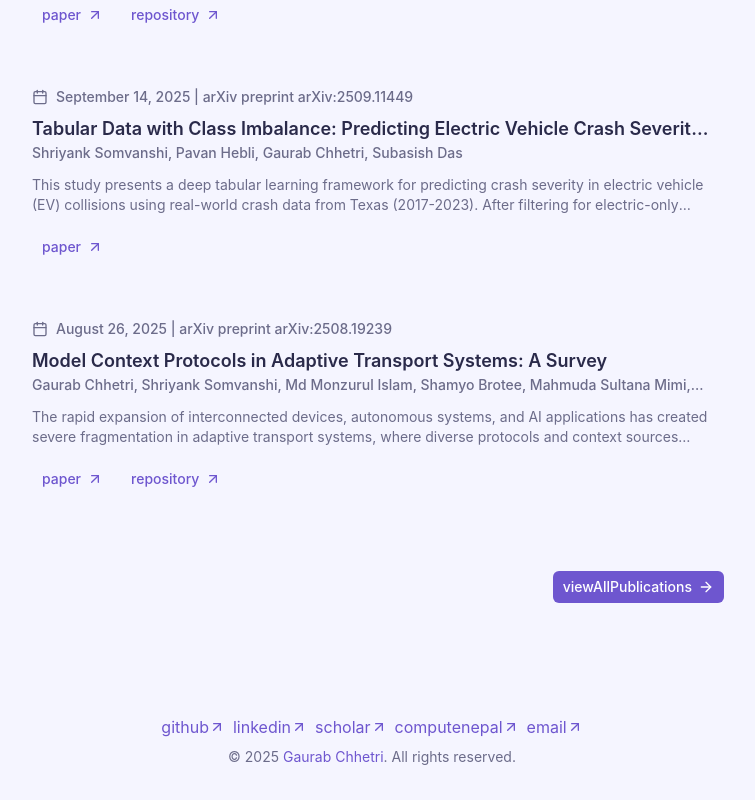
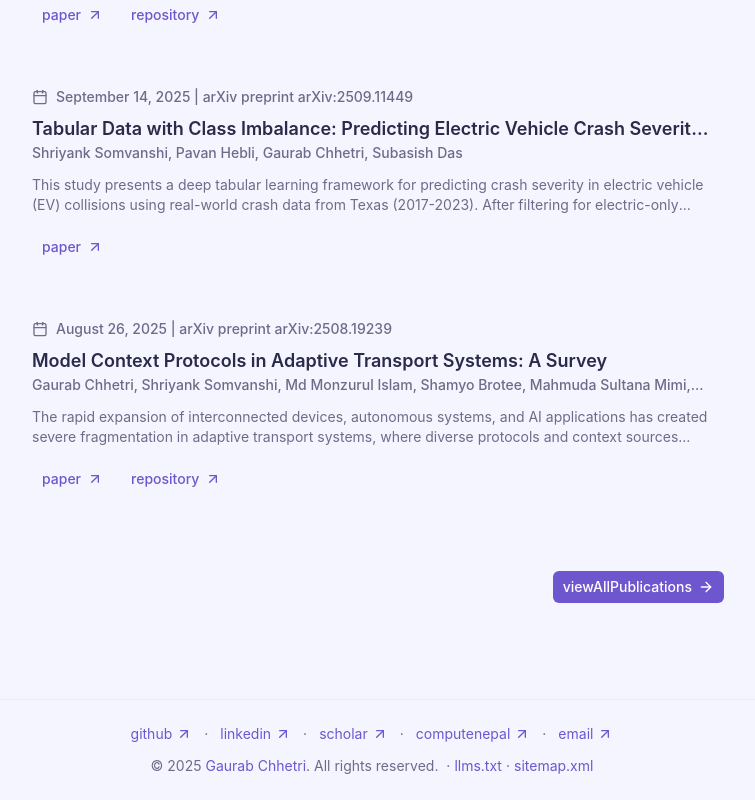
Before and after one commit to gauravfs-14/gaurabchhetri.com.np, a Next.js app: page / in a window 1280 px wide. Shown: the part 3925-4725 px from the top of the page, without its empty margins (268-1023 px from the left). Built offline with nearby package versions, Linux system fonts and the light colour scheme.

Commit message:
feat: add llms.txt file for LLMs overview and update footer with new links

```diff
--- a/src/components/footer.tsx
+++ b/src/components/footer.tsx
@@ -3,28 +3,71 @@ import { ArrowUpRight } from "lucide-react";
 
 export default function Footer() {
   return (
-    <footer className="py-4">
+    <footer className="py-6 border-t border-border/50">
       <div className="container mx-auto px-4">
-        <div className="flex justify-center items-center gap-2 flex-wrap">
+        <div className="flex justify-center items-center gap-3 flex-wrap text-sm">
           {/* GitHub, LinkedIn, Scholar, Email, ComputeNepal */}
-          <Link href="https://github.com/gauravfs-14" target="_blank" className="text-primary hover:underline inline-flex items-center gap-0">
+          <Link
+            href="https://github.com/gauravfs-14"
+            target="_blank"
+            className="text-primary hover:underline inline-flex items-center gap-1"
+            aria-label="GitHub"
+          >
             github <ArrowUpRight className="w-4 h-4" />
           </Link>
-          <Link href="https://www.linkedin.com/in/gaurabchhetri/" target="_blank" className="text-primary hover:underline inline-flex items-center gap-0">
+          <span className="text-muted-foreground">·</span>
+          <Link
+            href="https://www.linkedin.com/in/gaurabchhetri/"
+            target="_blank"
+            className="text-primary hover:underline inline-flex items-center gap-1"
+            aria-label="LinkedIn"
+          >
             linkedin <ArrowUpRight className="w-4 h-4" />
           </Link>
-          <Link href="https://scholar.google.com/citations?user=0123456789&hl=en" target="_blank" className="text-primary hover:underline inline-flex items-center gap-0">
+          <span className="text-muted-foreground">·</span>
+          <Link
+            href="https://scholar.google.com/citations?user=0123456789&hl=en"
+            target="_blank"
+            className="text-primary hover:underline inline-flex items-center gap-1"
+            aria-label="Google Scholar"
+          >
             scholar <ArrowUpRight className="w-4 h-4" />
           </Link>
-          <Link href="https://computenepal.com" target="_blank" className="text-primary hover:underline inline-flex items-center gap-0">
+          <span className="text-muted-foreground">·</span>
+          <Link
+            href="https://computenepal.com"
+            target="_blank"
+            className="text-primary hover:underline inline-flex items-center gap-1"
+            aria-label="ComputeNepal"
+          >
             computenepal <ArrowUpRight className="w-4 h-4" />
           </Link>
-          <Link href="mailto:contact@gaurabchhetri.com.np" target="_blank" className="text-primary hover:underline inline-flex items-center gap-0">
+          <span className="text-muted-foreground">·</span>
+          <Link
+            href="mailto:contact@gaurabchhetri.com.np"
+            target="_blank"
+            className="text-primary hover:underline inline-flex items-center gap-1"
+            aria-label="Email"
+          >
             email <ArrowUpRight className="w-4 h-4" />
           </Link>
         </div>
-        <p className="text-center text-sm text-muted-foreground mt-2">
-          &copy; {new Date().getFullYear()} <Link href="https://gaurabchhetri.com.np" className="text-primary hover:underline inline-flex items-center gap-0">Gaurab Chhetri</Link>. All rights reserved.
+        <p className="text-center text-xs sm:text-sm text-muted-foreground mt-3">
+          &copy; {new Date().getFullYear()}{" "}
+          <Link
+            href="https://gaurabchhetri.com.np"
+            className="text-primary hover:underline inline-flex items-center gap-0"
+          >
+            Gaurab Chhetri
+          </Link>
+          . All rights reserved. <span className="mx-1">·</span>
+          <Link href="/llms.txt" className="text-primary hover:underline">
+            llms.txt
+          </Link>
+          <span className="mx-1">·</span>
+          <Link href="/sitemap.xml" className="text-primary hover:underline">
+            sitemap.xml
+          </Link>
         </p>
       </div>
     </footer>
```
Also changed, not shown: public/llms.txt (added). Lines whose indentation alone changed are shown as unchanged.
